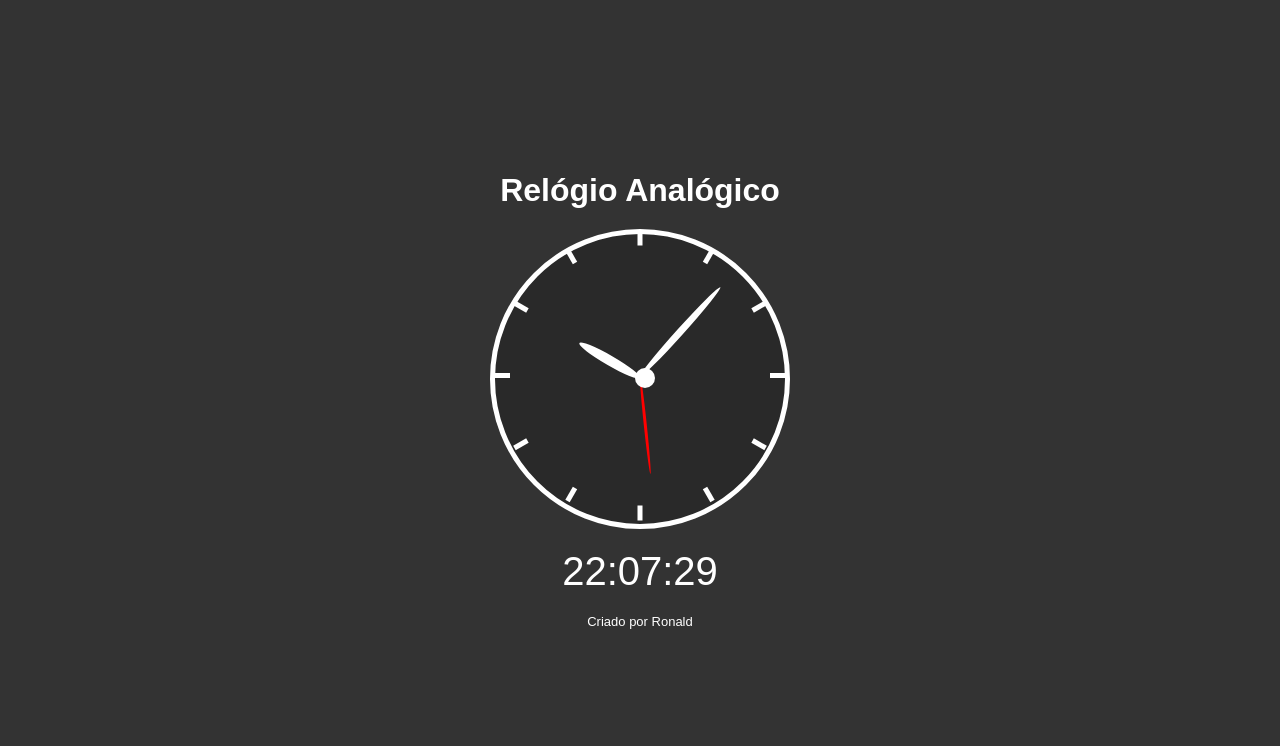
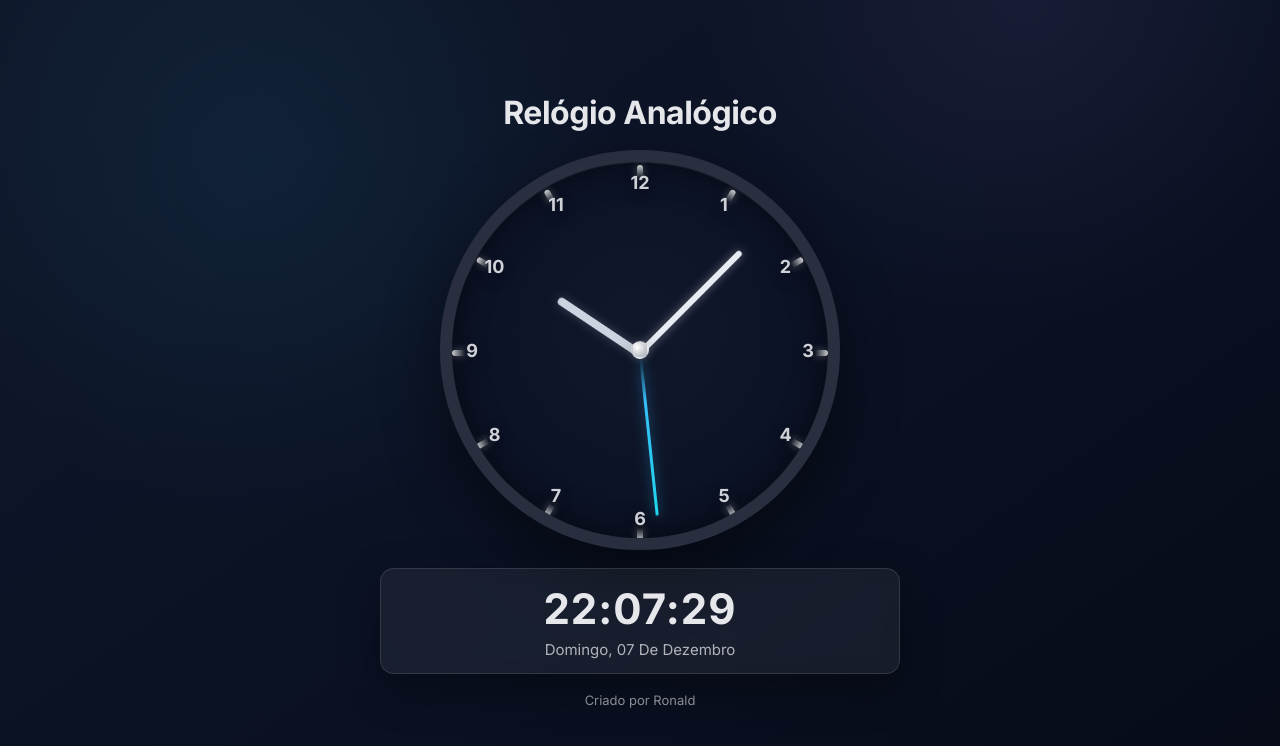
Before and after one commit to Ronald-Ca/Clock, a plain HTML site: page index.html in a window 1280 px wide. Drawn offline with Linux system fonts and the light colour scheme.

Commit message:
Refactor analog clock layout and styles; enhance digital display functionality

```diff
--- a/index.html
+++ b/index.html
@@ -11,6 +11,7 @@
 </head>
 
 <body>
+    <main class="clock-container">
         <h1>Relógio Analógico</h1>
 
         <div class="relogio">
@@ -52,6 +53,7 @@
                     <div class="ponto"></div>
                 </div>
             </div>
+            <div class="numeros"></div>
             <div class="ponteiros">
                 <div class="p p_s"></div>
                 <div class="p p_m"></div>
@@ -59,9 +61,14 @@
                 <div class="encaixe"></div>
             </div>
         </div>
-    <div class="digital">--:--:--</div>
 
-    <footer>Criado por Ronald </footer>
+        <div class="digital">
+            <div class="time">--:--:--</div>
+            <div class="date">--</div>
+        </div>
+
+        <footer>Criado por Ronald</footer>
+    </main>
 
     <script src="script.js"></script>
 </body>
--- a/script.js
+++ b/script.js
@@ -1,29 +1,45 @@
-let digitalElement = document.querySelector('.digital')
-let sElement = document.querySelector('.p_s')
-let mElement = document.querySelector('.p_m')
-let hElement = document.querySelector('.p_h')
+const digitalTime = document.querySelector('.digital .time')
+const digitalDate = document.querySelector('.digital .date')
+const sElement = document.querySelector('.p_s')
+const mElement = document.querySelector('.p_m')
+const hElement = document.querySelector('.p_h')
+const numbersContainer = document.querySelector('.numeros')
 
-function updateClock(){
-    let now = new Date()
+for (let i = 1; i <= 12; i += 1) {
+    const number = document.createElement('div')
+    number.className = 'numero'
+    number.textContent = i
+    const angle = i * 30 - 90
+    number.style.setProperty('--angle', `${angle}deg`)
+    numbersContainer.appendChild(number)
+}
 
-    let hour = now.getHours()
-    let minute = now.getMinutes()
-    let second = now.getSeconds()
+const dateFormatter = new Intl.DateTimeFormat('pt-BR', {
+    weekday: 'long',
+    day: '2-digit',
+    month: 'long'
+})
 
-    digitalElement.innerHTML = `${fixZero(hour)}:${fixZero(minute)}:${fixZero(second)}`
+function updateClock() {
+    const now = new Date()
+    const hour = now.getHours()
+    const minute = now.getMinutes()
+    const second = now.getSeconds()
 
-    let sDeg = ( (360 / 60) * second ) - 90
-    let mDeg = ( (360 / 60 ) * minute ) - 90
-    let hDeg = ( (360 / 12 ) * hour) - 90
+    digitalTime.textContent = `${fixZero(hour)}:${fixZero(minute)}:${fixZero(second)}`
+    digitalDate.textContent = dateFormatter.format(now)
+
+    const sDeg = (360 / 60) * second - 90
+    const mDeg = (360 / 60) * minute + (6 / 60) * second - 90
+    const hDeg = (360 / 12) * hour + (30 / 60) * minute + (30 / 3600) * second - 90
 
     sElement.style.transform = `rotate(${sDeg}deg)`
     mElement.style.transform = `rotate(${mDeg}deg)`
     hElement.style.transform = `rotate(${hDeg}deg)`
-
 }
 
-function fixZero(time){
-   return time < 10 ? `0${time}` : time
+function fixZero(time) {
+    return time < 10 ? `0${time}` : time
 }
 
 setInterval(updateClock, 1000)
--- a/style.css
+++ b/style.css
@@ -1,3 +1,14 @@
+@import url('https://fonts.googleapis.com/css2?family=Inter:wght@400;500;700&display=swap');
+
+:root {
+    --bg: #0b1224;
+    --panel: rgba(255, 255, 255, 0.06);
+    --border: rgba(255, 255, 255, 0.12);
+    --accent: #38bdf8;
+    --text: #e5e7eb;
+    --clock-size: min(78vw, 400px);
+}
+
 * {
     margin: 0;
     padding: 0;
@@ -5,95 +16,166 @@
 }
 
 body {
-    display: flex;
     min-height: 100vh;
-    justify-content: center;
-    align-items: center;
-    flex-direction: column;
-    background-color: #333;
-    font-family: Arial, Helvetica, sans-serif;
+    display: grid;
+    place-items: center;
+    background: radial-gradient(circle at 20% 20%, rgba(56, 189, 248, 0.08), transparent 30%),
+                radial-gradient(circle at 80% 0%, rgba(167, 139, 250, 0.08), transparent 25%),
+                linear-gradient(145deg, #0f172a, #0b1224 50%, #070b18);
+    color: var(--text);
+    font-family: 'Inter', system-ui, -apple-system, sans-serif;
+    padding: 32px;
+}
+
+.clock-container {
+    width: min(520px, 95vw);
+    display: grid;
+    justify-items: center;
+    gap: 18px;
+    text-align: center;
 }
 
 h1 {
-    color: #FFF;
-    margin-bottom: 20px;
+    font-weight: 700;
+    letter-spacing: -0.5px;
 }
 
 .relogio {
-    width: 300px;
-    height: 300px;
-    border: 5px solid #FFF;
+    width: var(--clock-size);
+    height: var(--clock-size);
+    position: relative;
     border-radius: 50%;
-    background-color: rgba(0, 0, 0, 0.2);
+    background: radial-gradient(circle at 50% 45%, #11182c, #0c1326 55%, #0a1021);
+    border: 12px solid var(--border);
+    box-shadow:
+        0 25px 60px rgba(0, 0, 0, 0.45),
+        inset 0 0 30px rgba(0, 0, 0, 0.5),
+        inset 0 1px 0 rgba(255, 255, 255, 0.08);
+    overflow: hidden;
 }
 
 .riscos {
     width: 100%;
     height: 100%;
+    position: relative;
     padding-left: 50%;
     padding-top: 50%;
-    margin-top: -6px;
 }
+
 .risco {
-    width: 145px;
-    height: 5px;
+    width: 50%;
+    height: 6px;
     position: absolute;
     transform-origin: left;
     display: flex;
     justify-content: flex-end;
+    opacity: 0.8;
 }
+
 .risco .ponto {
-    width: 15px;
+    width: 14px;
     height: 100%;
-    background-color: #FFF;
+    background: linear-gradient(90deg, transparent, #fff);
+    border-radius: 12px;
+    box-shadow: 0 0 8px rgba(255, 255, 255, 0.35);
+}
+
+.numeros {
+    position: absolute;
+    inset: 0;
+    pointer-events: none;
+    font-weight: 700;
+    color: rgba(229, 231, 235, 0.9);
+    text-shadow: 0 6px 14px rgba(0, 0, 0, 0.45);
+}
+
+.numero {
+    position: absolute;
+    top: 50%;
+    left: 50%;
+    font-size: clamp(14px, 2.5vw, 18px);
+    transform: translate(-50%, -50%) rotate(var(--angle)) translate(calc(var(--clock-size) / 2 - 32px)) rotate(calc(var(--angle) * -1));
 }
 
 .ponteiros {
     width: 100%;
     height: 100%;
+    position: absolute;
+    top: 0;
+    left: 0;
     padding-left: 50%;
     padding-top: 50%;
-    margin-top: -100%;
+    pointer-events: none;
 }
+
 .p {
     transform-origin: left;
     transform: rotate(0deg);
-    border-radius: 50%;
+    border-radius: 999px;
     position: absolute;
+    backdrop-filter: blur(1px);
 }
 
 .p_s {
-    width: 100px;
+    width: 44%;
     height: 3px;
-    background-color: #F00;
+    background: linear-gradient(90deg, transparent 0%, var(--accent) 30%, #22d3ee 90%);
+    box-shadow: 0 0 12px rgba(56, 189, 248, 0.55);
 }
+
 .p_m {
-    width: 120px;
-    height: 7px;
-    background-color: #FFF;
+    width: 38%;
+    height: 6px;
+    background: #e8ecf4;
+    box-shadow: 0 0 10px rgba(255, 255, 255, 0.35);
 }
+
 .p_h {
-    width: 70px;
-    height: 10px;
-    background-color: #FFF;
+    width: 26%;
+    height: 8px;
+    background: #cbd5e1;
+    box-shadow: 0 0 10px rgba(203, 213, 225, 0.25);
 }
+
 .encaixe {
-    width: 20px;
-    height: 20px;
-    background-color: #FFF;
+    width: 18px;
+    height: 18px;
+    background: radial-gradient(circle at 30% 30%, #fff, #9ca3af);
+    border: 2px solid rgba(255, 255, 255, 0.18);
     border-radius: 50%;
     position: absolute;
-    margin-top: -5px;
-    margin-left: -5px;
+    margin-top: -9px;
+    margin-left: -9px;
+    box-shadow:
+        0 8px 20px rgba(0, 0, 0, 0.55),
+        0 0 10px rgba(255, 255, 255, 0.18);
 }
+
 .digital {
-    color: #FFF;
-    font-size: 40px;
-    margin-top: 20px;
+    width: 100%;
+    display: grid;
+    gap: 6px;
+    padding: 14px 18px;
+    border-radius: 14px;
+    background: var(--panel);
+    border: 1px solid var(--border);
+    box-shadow: 0 15px 40px rgba(0, 0, 0, 0.35);
+    backdrop-filter: blur(8px);
+}
+
+.digital .time {
+    font-size: clamp(32px, 5vw, 42px);
+    font-weight: 700;
+    letter-spacing: 1px;
+}
+
+.digital .date {
+    font-size: 15px;
+    color: rgba(229, 231, 235, 0.75);
+    text-transform: capitalize;
 }
 
 footer {
-    margin-top: 20px;
-    color: #FFF;
     font-size: 13px;
+    color: rgba(229, 231, 235, 0.65);
 }
```
Also changed, not shown: preview/preview.png (added), 1 other file. Lines whose indentation alone changed are shown as unchanged.
